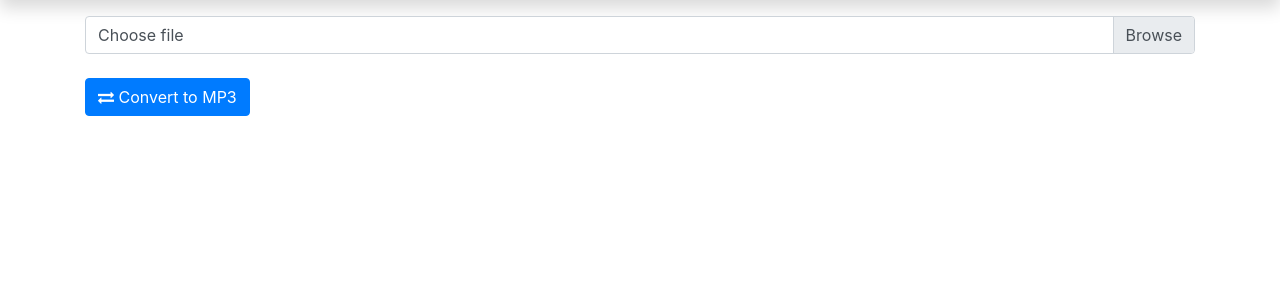
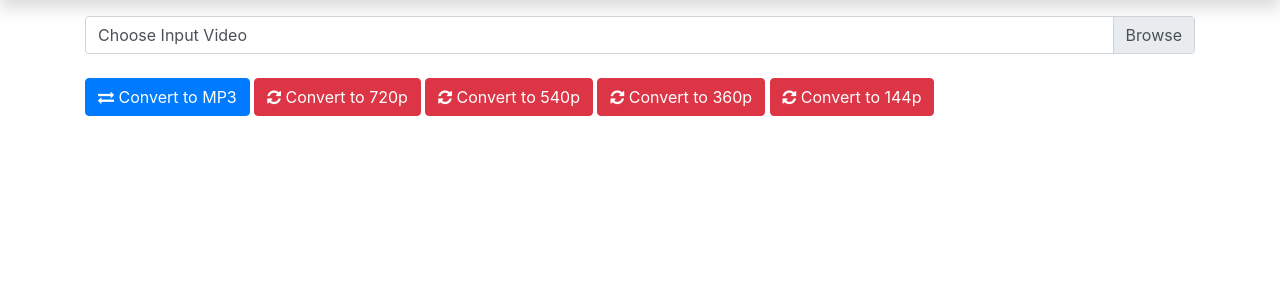
Before and after one commit to kathukyabrian/MediaConvetor, a Flask app: page /video in a window 1280 px wide. Shown: the part 56-356 px from the top of the page. Run offline with Flask 2, Linux system fonts and the light colour scheme; some libraries are stand-ins or nearby versions.

Commit message:
video pixel operations

```diff
--- a/main.py
+++ b/main.py
@@ -13,19 +13,56 @@ def video():
     if request.method == "POST":
         f = request.files['file']
         filename = f.filename
-        if filename != '':
-            file_ext = os.path.splitext(filename)[1]
-            if file_ext not in app.config['VIDEO_EXTENSIONS']:
-                flash('File format not supported',category='danger')
-                return redirect(url_for('video'))
-            else:
-                try:
-                    cmd = 'ffmpeg -i $HOME/Downloads/Video/{} $HOME/Downloads/Music/{}'.format(filename,os.path.splitext(filename)[0]+".mp3")
-                    subprocess.call(cmd,shell=True)
-                    flash("Video conversion completed successfully",category="success")
-                except:
-                    flash('The video could not be converted, try again!')
+        if f:
+            if filename != '':
+                file_ext = os.path.splitext(filename)[1]
+
+                if file_ext not in app.config['VIDEO_EXTENSIONS']:
+                    flash('File format not supported',category='danger')
                     return redirect(url_for('video'))
+                else:
+                    if 'tomp3' in request.form:
+                        try:
+                            cmd = 'ffmpeg -i $HOME/Downloads/Video/{} $HOME/Downloads/Music/{}'.format(filename,os.path.splitext(filename)[0]+".mp3")
+                            subprocess.run(cmd,shell=True)
+                            flash("Video conversion completed successfully",category="success")
+                        except:
+                            flash('The video could not be converted, try again!',category='danger')
+                            return redirect(url_for('video'))
+                    elif 'to720' in request.form:
+                        try:
+                            cmd = 'ffmpeg -y -i $HOME/Downloads/Video/{} -c:a aac -ac 2 -ab 128k -c:v libx264 -x264opts keyint=24:min-keyint=24:no-scenecut -b:v 1500k -maxrate 1500k -bufsize 1500k -vf scale=720:-2 $HOME/Downloads/Video/{}'.format(filename,os.path.splitext(filename)[0]+"720"+os.path.splitext(filename)[1])
+                            subprocess.run(cmd,shell=True)
+                            flash("Video was converted to 720p", category="success")
+                        except:
+                            flash("The conversion could not be completed, try again!",category="danger")
+                            return redirect(url_for('video'))
+                    elif 'to540' in request.form:
+                        try:
+                            cmd = 'ffmpeg -y -i $HOME/Downloads/Video/{} -c:a aac -ac 2 -ab 128k -c:v libx264 -x264opts keyint=24:min-keyint=24:no-scenecut -b:v 1500k -maxrate 1500k -bufsize 1500k -vf scale=540:-2 $HOME/Downloads/Video/{}'.format(filename,os.path.splitext(filename)[0]+"540"+os.path.splitext(filename)[1])
+                            subprocess.run(cmd,shell=True)
+                            flash("Video was converted to 540p", category="success")
+                        except:
+                            flash("The conversion could not be completed, try again!",category="danger")
+                            return redirect(url_for('video'))
+                    elif 'to360' in request.form:
+                        try:
+                            cmd = 'ffmpeg -y -i $HOME/Downloads/Video/{} -c:a aac -ac 2 -ab 128k -c:v libx264 -x264opts keyint=24:min-keyint=24:no-scenecut -b:v 1500k -maxrate 1500k -bufsize 1500k -vf scale=360:-2 $HOME/Downloads/Video/{}'.format(filename,os.path.splitext(filename)[0]+"360"+os.path.splitext(filename)[1])
+                            subprocess.run(cmd,shell=True)
+                            flash("Video was successfully converted to 360p",category="success")
+                        except:
+                            flash('The conversion could not complete',category="danger")
+                            return redirect(url_for('video'))
+                    elif 'to144' in request.form:
+                        try:
+                            cmd = 'ffmpeg -y -i $HOME/Downloads/Video/{} -c:a aac -ac 2 -ab 128k -c:v libx264 -x264opts keyint=24:min-keyint=24:no-scenecut -b:v 1500k -maxrate 1500k -bufsize 1500k -vf scale=144:-2 $HOME/Downloads/Video/{}'.format(filename,os.path.splitext(filename)[0]+"144"+os.path.splitext(filename)[1])
+                            subprocess.run(cmd,shell=True)
+                            flash("Video was successfully converted to 144p",category="success")
+                        except:
+                            flash('The conversion could not complete',category="danger")
+                            return redirect(url_for('video'))
+        else:
+            flash('No file was provided',category='danger')
     return render_template('video.html')
 
 @app.route('/audio')
--- a/templates/video.html
+++ b/templates/video.html
@@ -15,9 +15,13 @@
         <form method="POST" enctype = "multipart/form-data">
             <div class="custom-file">
                 <input type="file" class="custom-file-input" id="customFile" name="file">
-                <label class="custom-file-label" for="customFile">Choose file</label>
+                <label class="custom-file-label" for="customFile">Choose Input Video</label>
             </div><br><br>
-            <button type="submit" class="btn btn-primary"><i class="fa fa-exchange"></i> Convert to MP3</button>
+            <button type="submit" class="btn btn-primary" name="tomp3"><i class="fa fa-exchange"></i> Convert to MP3</button>
+            <button type="submit" class="btn btn-danger" name="to720"><i class="fa fa-refresh"></i> Convert to 720p</button>
+            <button type="submit" class="btn btn-danger" name="to540"><i class="fa fa-refresh"></i> Convert to 540p</button>
+            <button type="submit" class="btn btn-danger" name="to360"><i class="fa fa-refresh"></i> Convert to 360p</button>
+            <button type="submit" class="btn btn-danger" name="to144"><i class="fa fa-refresh"></i> Convert to 144p</button>
         </form>
     </div>
     <script>
```
